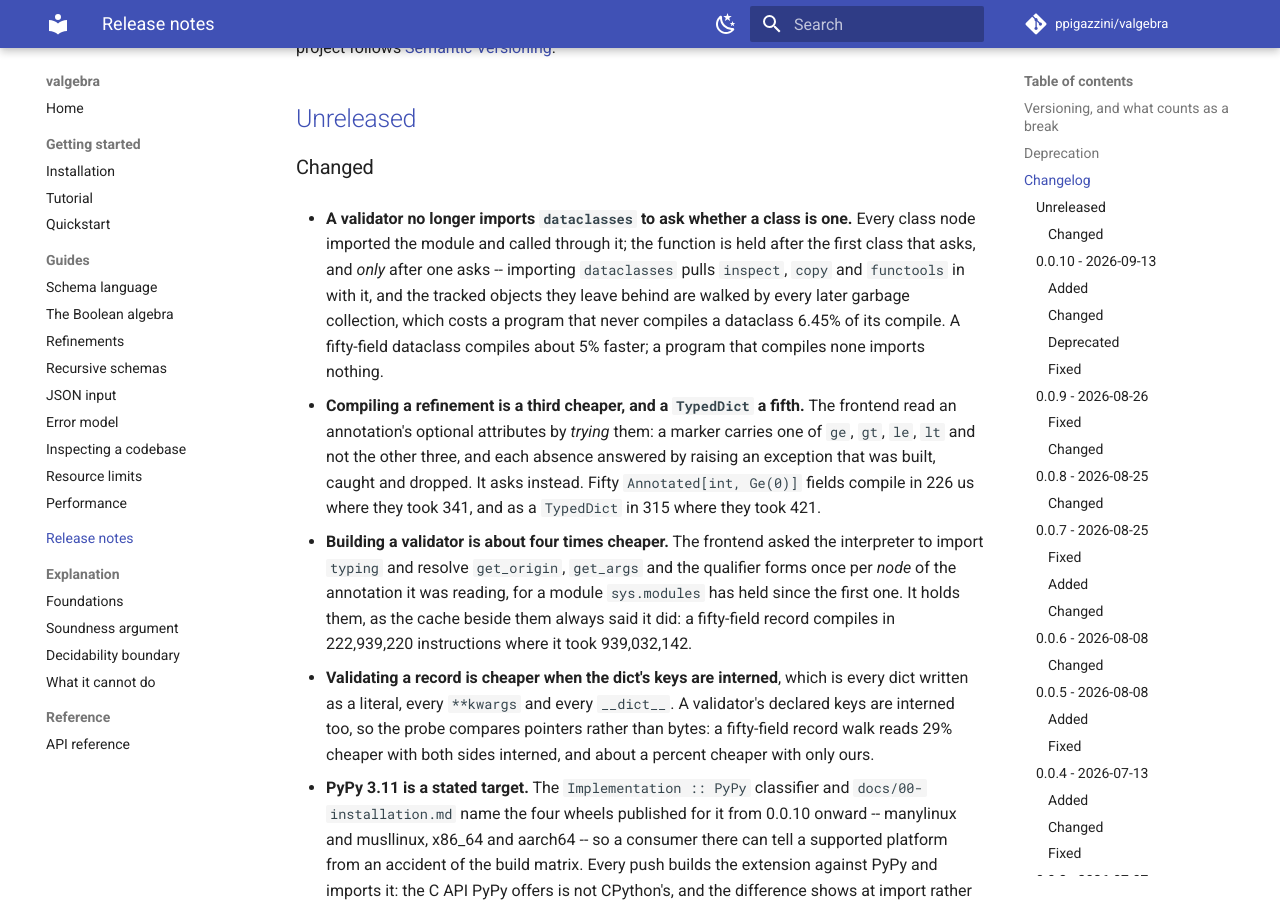
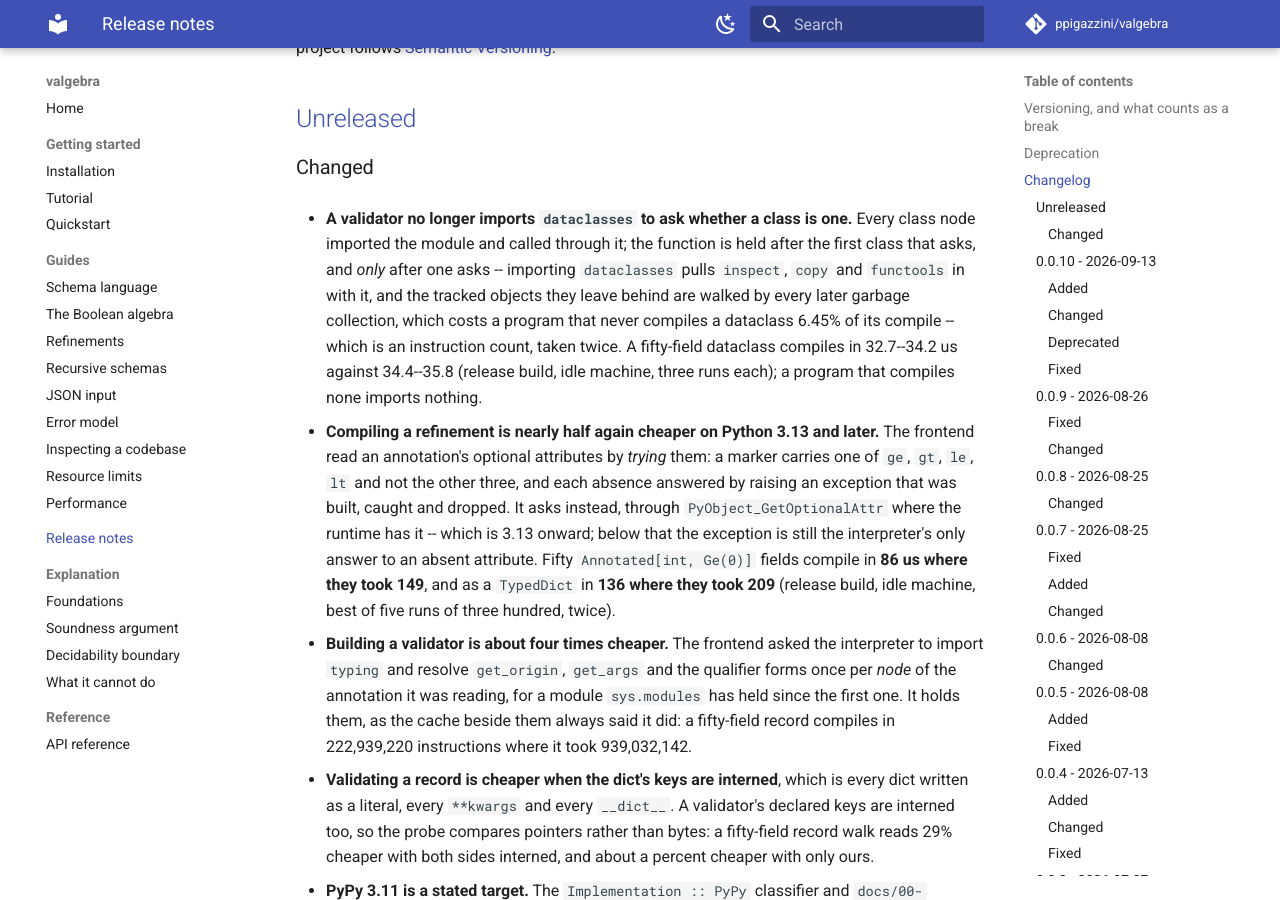
Before and after one commit to ppigazzini/valgebra, an MkDocs documentation site: the page built from docs/12-changelog.md, in a window 1280 px wide and 900 px high, scrolled down 995 px. Built offline with MkDocs 1.6.1 and Material for MkDocs 9.7.7, drawn with Linux system fonts in a browser that asks for light colours; comment, search, counter and statistics services are not loaded.

Commit message:
docs: the published figures are the ones a release build measures
Two entries in the unreleased section were timed through a debug
extension: `maturin develop` without `--release` installs one, it is
indistinguishable from the release build at the Python prompt, and a
timing of it reads an order of magnitude slow. The commit that carried
those numbers was amended with the release figures the same day and the
changelog was not, which is the one file a caller reads for a number.

Fifty `Annotated[int, Ge(0)]` fields compile in 86 us where they took
149, and as a `TypedDict` in 136 where they took 209 -- the change is
worth more than the debug reading claimed, not less. The entry also says
what it had left out: the repair asks through `PyObject_GetOptionalAttr`,
which is 3.13 onward, and below that an exception is still the
interpreter's only answer to an absent attribute.

The dataclass entry gains the same treatment: the 6.45% is an
instruction count taken twice, and what the change is worth where it is
spent is 32.7--34.2 us against 34.4--35.8.

The performance page states the rule both of those broke. Two guards
hold that a figure is a release build; neither holds that the machine
was idle or that the reading was taken twice, and both of those have
produced a published number here that was wrong by a factor.

```diff
--- a/CHANGELOG.md
+++ b/CHANGELOG.md
@@ -34,15 +34,21 @@ answer of its own, or a repair to a change not yet released.
   -- importing `dataclasses` pulls `inspect`, `copy` and `functools` in with
   it, and the tracked objects they leave behind are walked by every later
   garbage collection, which costs a program that never compiles a dataclass
-  6.45% of its compile. A fifty-field dataclass compiles about 5% faster; a
-  program that compiles none imports nothing.
+  6.45% of its compile -- which is an instruction count, taken twice. A
+  fifty-field dataclass compiles in 32.7--34.2 us against 34.4--35.8 (release
+  build, idle machine, three runs each); a program that compiles none imports
+  nothing.
 
-- **Compiling a refinement is a third cheaper, and a `TypedDict` a fifth.** The
-  frontend read an annotation's optional attributes by *trying* them: a marker
-  carries one of `ge`, `gt`, `le`, `lt` and not the other three, and each
-  absence answered by raising an exception that was built, caught and dropped.
-  It asks instead. Fifty `Annotated[int, Ge(0)]` fields compile in 226 us where
-  they took 341, and as a `TypedDict` in 315 where they took 421.
+- **Compiling a refinement is nearly half again cheaper on Python 3.13 and
+  later.** The frontend read an annotation's optional attributes by *trying*
+  them: a marker carries one of `ge`, `gt`, `le`, `lt` and not the other three,
+  and each absence answered by raising an exception that was built, caught and
+  dropped. It asks instead, through `PyObject_GetOptionalAttr` where the
+  runtime has it -- which is 3.13 onward; below that the exception is still the
+  interpreter's only answer to an absent attribute. Fifty
+  `Annotated[int, Ge(0)]` fields compile in **86 us where they took 149**, and
+  as a `TypedDict` in **136 where they took 209** (release build, idle machine,
+  best of five runs of three hundred, twice).
 
 - **Building a validator is about four times cheaper.** The frontend asked the
   interpreter to import `typing` and resolve `get_origin`, `get_args` and the
```
Also changed, not shown: docs/11-performance.md (+9 -1 lines).
